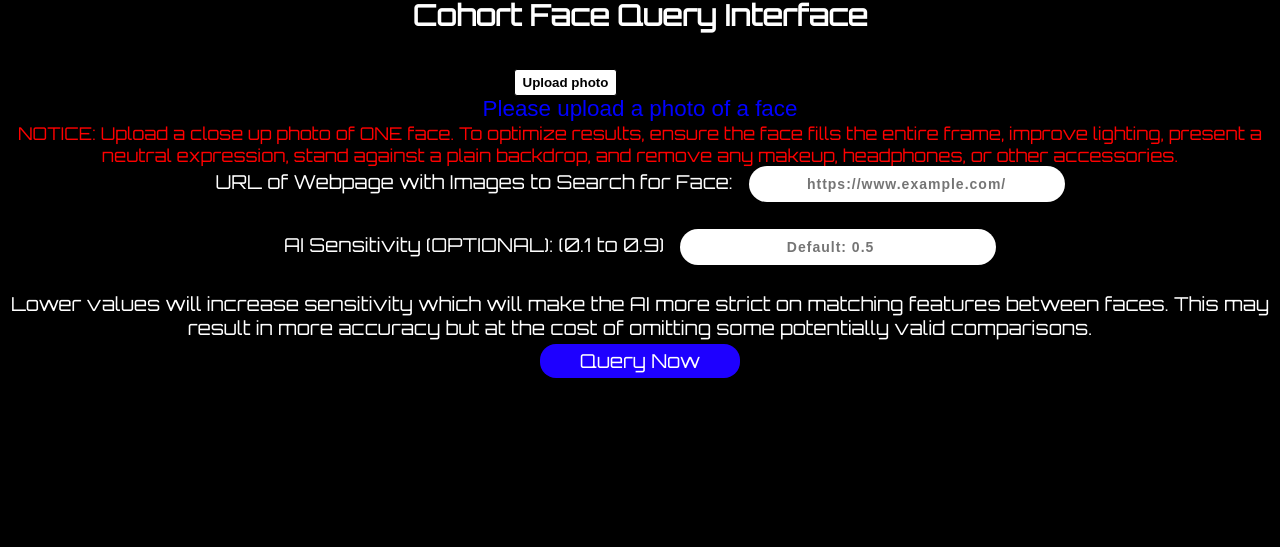
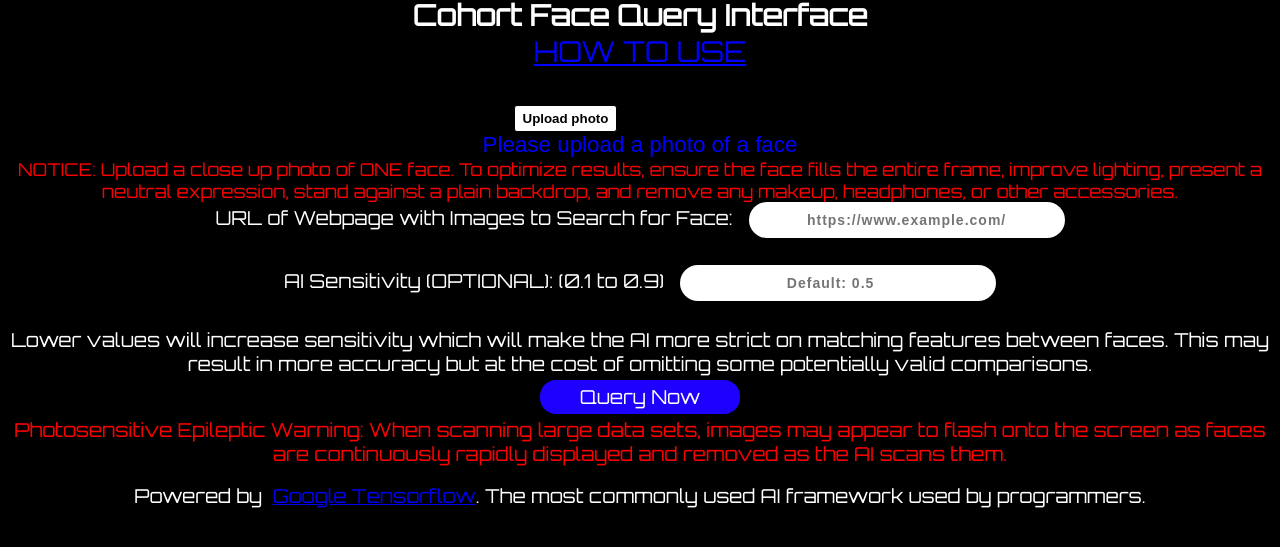
Before and after one commit to epic-developer/Face-Analyze, a website: page public/index.html in a window 1280 px wide. Shown: the part 121-668 px from the top of the page. Drawn offline with nearby package versions, Linux system fonts and the light colour scheme.

Commit message:
Optimization

```diff
--- a/public/index.html
+++ b/public/index.html
@@ -100,6 +100,8 @@
           <span style="font-family:Orbitron;color:blue;font-size:280%"><b>CFQI</b></span> <br>
           <span style="font-family:Orbitron;color:white;font-size:180%"><b>Cohort Face Query Interface</b></span>
           <br>
+          <a href="https://drive.google.com/file/d/12j2_UvKHiRtBRNDTmPqB537wxhP68H8n/view" style="font-family:Orbitron;color:blue;font-size:180%">HOW TO USE</a>
+          <br>
           <br>
           <br>
           <input type="file" accept=".png, .jpg" onchange="document.getElementById('picStatus').innerHTML = 'Photo of face successfully uploaded'" class="custom-file-input" id="face" name="fileUpload" />
@@ -110,11 +112,16 @@
           <br>
           <span style="font-family:Orbitron;color:white;font-size:120%">URL of Webpage with Images to Search for Face:&nbsp;&nbsp;&nbsp;</span><input class="largePillInput" type="url" align="center" placeholder="https://www.example.com/" name="Website URL" id="url">
           <br>
-          <span style="font-family:Orbitron;color:white;font-size:120%">AI Sensitivity (OPTIONAL): (0.1 to 0.9)&nbsp;&nbsp;&nbsp;</span><input class="largePillInput" type="number" align="center" placeholder="Default: 0.5" name="AI Sensitivity" id="level">
+          <span style="font-family:Orbitron;color:white;font-size:120%">AI Sensitivity (OPTIONAL): (0.1 to 0.9)&nbsp;&nbsp;&nbsp;</span><input class="largePillInput" type="number" align="center" placeholder="Default: 0.5" name="AI Sensitivity" id="level" step="0.1" min="0.1" max="0.9">
           <br>
           <span style="font-family:Orbitron;color:white;font-size:120%">Lower values will increase sensitivity which will make the AI more strict on matching features between faces. This may result in more accuracy but at the cost of omitting some potentially valid comparisons.</span>
           <br>
           <button class="button" onclick="query(document.getElementById('url').value, document.getElementById('level').value)" id="btn">Query Now</button>
+          <br>
+          <span style="font-family:Orbitron;color:red;font-size:120%">Photosensitive Epileptic Warning: When scanning large data sets, images may appear to flash onto the screen as faces are continuously rapidly displayed and removed as the AI scans them.</span>
+          <br>
+          <br>
+          <span style="font-family:Orbitron;color:white;font-size:120%">Powered by&nbsp;&nbsp;<a href="https://js.tensorflow.org/api/latest/">Google Tensorflow</a>. The most commonly used AI framework used by programmers.</span>
       </center>
   </body>
 </html>
--- a/public/main.js
+++ b/public/main.js
@@ -6,6 +6,8 @@ var iteration;
 var faceMatcher;
 var scanLoop;
 var total;
+
+console.log('Based on Github: justadudewhohacks/face-api.js');
 
 function displayResults() {
     clearInterval(scanLoop);
```
